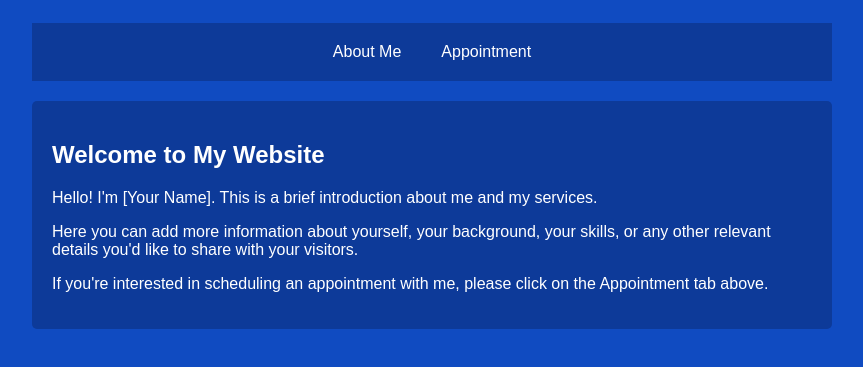
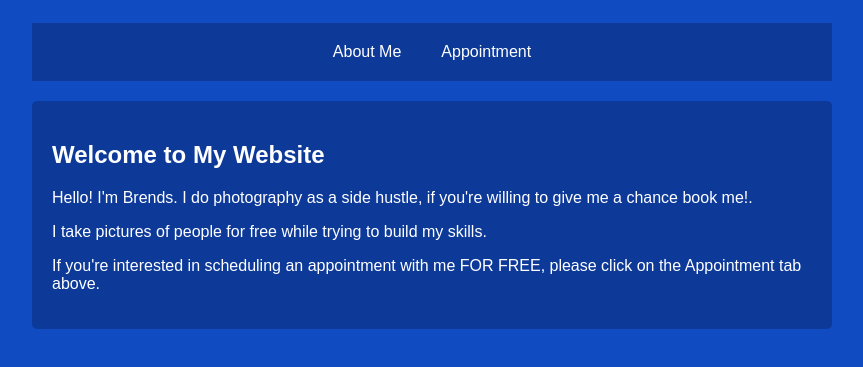
Before and after one commit to b-dott/b-dott.github.io, a plain HTML site: page index.html in a window 1280 px wide. Shown: the part 127-494 px from the top of the page, without its empty margins (208-1071 px from the left). Drawn offline with Linux system fonts and the light colour scheme.

Commit message:
Update index.html

```diff
--- a/index.html
+++ b/index.html
@@ -54,9 +54,9 @@
         </nav>
         <main>
             <h2>Welcome to My Website</h2>
-            <p>Hello! I'm [Your Name]. This is a brief introduction about me and my services.</p>
-            <p>Here you can add more information about yourself, your background, your skills, or any other relevant details you'd like to share with your visitors.</p>
-            <p>If you're interested in scheduling an appointment with me, please click on the Appointment tab above.</p>
+            <p>Hello! I'm Brends. I do photography as a side hustle, if you're willing to give me a chance book me!.</p>
+            <p>I take pictures of people for free while trying to build my skills.</p>
+            <p>If you're interested in scheduling an appointment with me FOR FREE, please click on the Appointment tab above.</p>
         </main>
     </div>
 </body>
```
